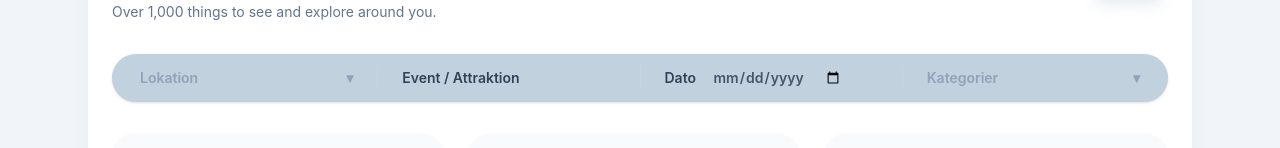
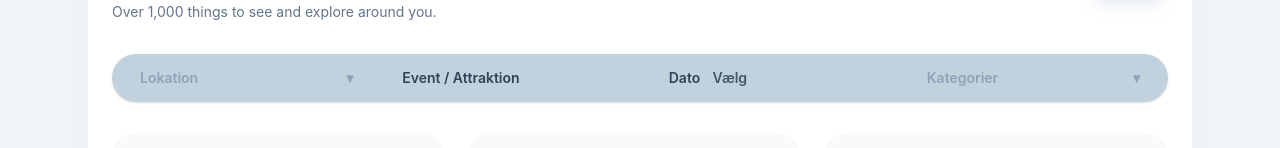
Before and after one commit to Sinyedu/AroundYou, a Vue app in the folder frontend/around-you/: page /search in a window 1280 px wide. Shown: the part 182-330 px from the top of the page. Built offline with nearby package versions, Linux system fonts and the light colour scheme; grey boxes are pictures that could not be loaded; the HTML template or start-up script is replaced by a standard one.

Commit message:
feat: implement date selection functionality in SearchFilter component

```diff
--- a/frontend/around-you/src/components/SearchFilter.vue
+++ b/frontend/around-you/src/components/SearchFilter.vue
@@ -68,19 +68,49 @@
 
                 <div class="hidden h-6 w-px bg-slate-300/70 sm:block" />
 
-                <div class="flex min-w-[140px] flex-1 items-center">
+                <div class="relative flex min-w-[140px] flex-1 items-center">
                     <div class="flex flex-col">
                         <!-- <span v-if="isDateOpen"
                             class="mb-1 text-[11px] font-semibold uppercase tracking-wide text-slate-500">
                             Dato
                         </span> -->
-                        <label
-                            class="flex items-center gap-2 rounded-fullwhite px-3 py-1.5 text-sm font-semibold text-slate-700 transition hover:bg-slate-100/70">
+                        <button type="button"
+                            class="flex w-full items-center justify-between gap-2 rounded-full bg-transparent px-3 py-1.5 text-sm font-semibold text-slate-700 transition hover:bg-slate-100/70"
+                            @click="toggleDate">
                             <span class="min-w-[40px]">Dato</span>
-                            <input v-model="draft.date" type="date"
-                                class="w-full bg-transparent text-sm text-slate-600 outline-none" @focus="openDate"
-                                @blur="isDateOpen = false" />
-                        </label>
+                            <span class="text-sm text-slate-600">
+                                {{ displayDate || "Vælg" }}
+                            </span>
+                        </button>
+                    </div>
+
+                    <div v-if="isDateOpen"
+                        class="absolute left-1/2 top-full z-20 mt-2.5 w-[230px] -translate-x-1/2 rounded-[28px] bg-[#B8C7D4] p-2 shadow-lg">
+                        <div class="flex items-center justify-between rounded-[24px] bg-[#C1D2DE] px-3 py-2">
+                            <button type="button"
+                                class="flex h-7 w-7 items-center justify-center rounded-full text-slate-700 hover:bg-white/60"
+                                @click="goToPreviousMonth">
+                                <span aria-hidden="true">‹</span>
+                            </button>
+                            <span class="text-sm font-semibold text-slate-700">{{ monthLabel }}</span>
+                            <button type="button"
+                                class="flex h-7 w-7 items-center justify-center rounded-full text-slate-700 hover:bg-white/60"
+                                @click="goToNextMonth">
+                                <span aria-hidden="true">›</span>
+                            </button>
+                        </div>
+                        <div class="mt-3 rounded-[22px] bg-white px-3 pb-3 pt-2">
+                            <div class="grid grid-cols-7 gap-1 text-center text-[11px] font-semibold text-[#1E5A88]">
+                                <span v-for="day in weekdayLabels" :key="day">{{ day }}</span>
+                            </div>
+                            <div class="mt-2 grid grid-cols-7 gap-1 text-center text-sm text-[#1E5A88]">
+                                <button v-for="(day, index) in calendarDays" :key="index" type="button"
+                                    class="h-7 w-7 rounded-full text-sm font-semibold" :class="dayButtonClass(day)"
+                                    :disabled="!day" @click="selectDate(day)">
+                                    {{ day || "" }}
+                                </button>
+                            </div>
+                        </div>
                     </div>
                 </div>
 
@@ -172,6 +202,9 @@ const isTypeOpen = ref(false)
 const isDateOpen = ref(false)
 const isCategoriesOpen = ref(false)
 const categoryQuery = ref("")
+const today = new Date()
+const currentMonth = ref(today.getMonth())
+const currentYear = ref(today.getFullYear())
 
 const draft = reactive<SearchFilters>({
     location: props.modelValue.location,
@@ -246,6 +279,12 @@ const toggleType = () => {
     isTypeOpen.value = next
 }
 
+const toggleDate = () => {
+    const next = !isDateOpen.value
+    closeAll()
+    isDateOpen.value = next
+}
+
 const toggleCategories = () => {
     const next = !isCategoriesOpen.value
     closeAll()
@@ -311,4 +350,95 @@ const typeDotClass = (value: SearchFilters["type"]) => {
         isActive ? "bg-slate-700" : "bg-white",
     ].join(" ")
 }
+
+const monthLabel = computed(() => {
+    const date = new Date(currentYear.value, currentMonth.value, 1)
+    return date.toLocaleDateString("da-DK", {
+        month: "long",
+        year: "numeric",
+    })
+})
+
+const weekdayLabels = ["M", "T", "O", "T", "F", "L", "S"]
+
+const calendarDays = computed(() => {
+    const year = currentYear.value
+    const month = currentMonth.value
+    const firstDay = new Date(year, month, 1).getDay()
+    const offset = (firstDay + 6) % 7
+    const daysInMonth = new Date(year, month + 1, 0).getDate()
+    const cells = Array.from({ length: 42 }, (_, index) => {
+        const dayNumber = index - offset + 1
+        return dayNumber > 0 && dayNumber <= daysInMonth ? dayNumber : null
+    })
+    return cells
+})
+
+const displayDate = computed(() => {
+    if (!draft.date) {
+        return ""
+    }
+    const date = new Date(draft.date)
+    if (Number.isNaN(date.getTime())) {
+        return draft.date
+    }
+    return date.toLocaleDateString("da-DK", {
+        day: "2-digit",
+        month: "short",
+        year: "numeric",
+    })
+})
+
+const dayButtonClass = (day: number | null) => {
+    if (!day) {
+        return "text-transparent"
+    }
+    const isSelected = isSelectedDay(day)
+    return [
+        "text-[#1E5A88] hover:bg-[#C1D2DE]",
+        isSelected ? "bg-[#C1D2DE]" : "bg-transparent",
+    ].join(" ")
+}
+
+const isSelectedDay = (day: number) => {
+    if (!draft.date) {
+        return false
+    }
+    const selected = new Date(draft.date)
+    return (
+        selected.getFullYear() === currentYear.value &&
+        selected.getMonth() === currentMonth.value &&
+        selected.getDate() === day
+    )
+}
+
+const selectDate = (day: number | null) => {
+    if (!day) {
+        return
+    }
+    const selected = new Date(currentYear.value, currentMonth.value, day)
+    const year = selected.getFullYear()
+    const month = String(selected.getMonth() + 1).padStart(2, "0")
+    const date = String(selected.getDate()).padStart(2, "0")
+    draft.date = `${year}-${month}-${date}`
+    isDateOpen.value = false
+}
+
+const goToPreviousMonth = () => {
+    if (currentMonth.value === 0) {
+        currentMonth.value = 11
+        currentYear.value -= 1
+        return
+    }
+    currentMonth.value -= 1
+}
+
+const goToNextMonth = () => {
+    if (currentMonth.value === 11) {
+        currentMonth.value = 0
+        currentYear.value += 1
+        return
+    }
+    currentMonth.value += 1
+}
 </script>
```
